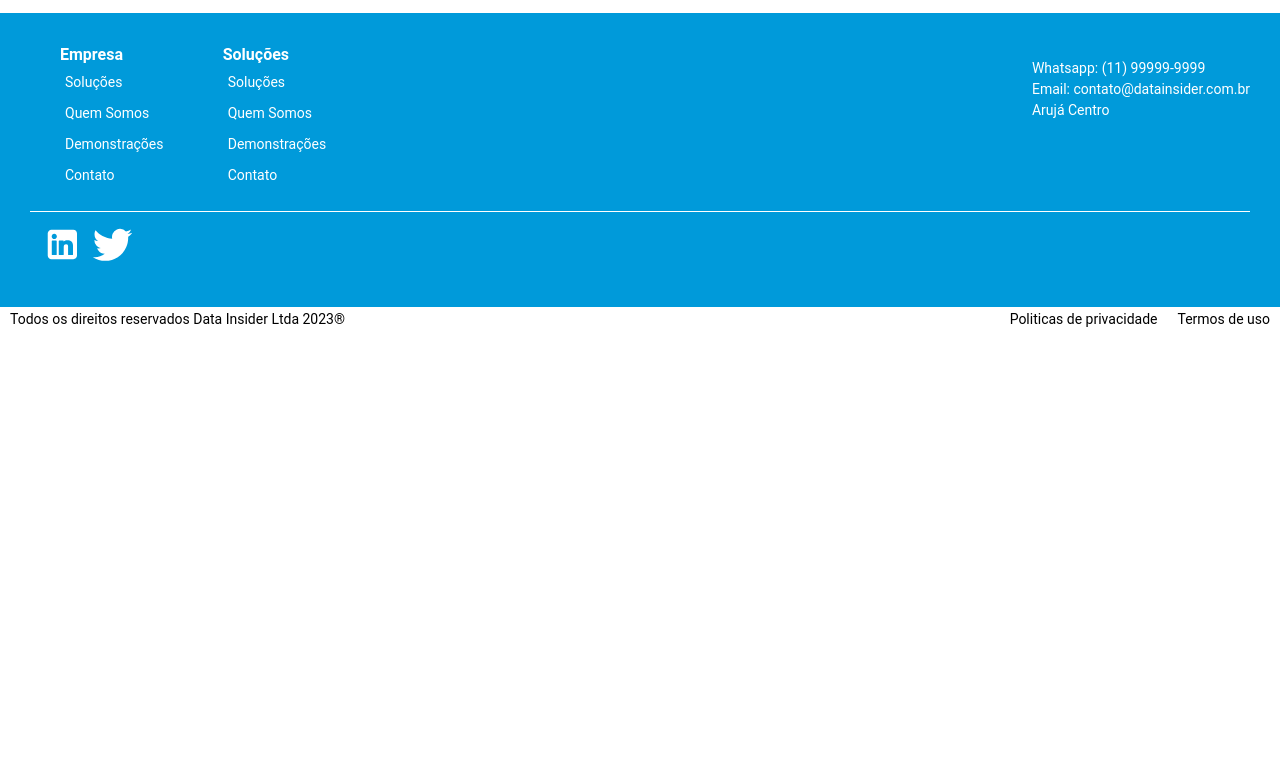
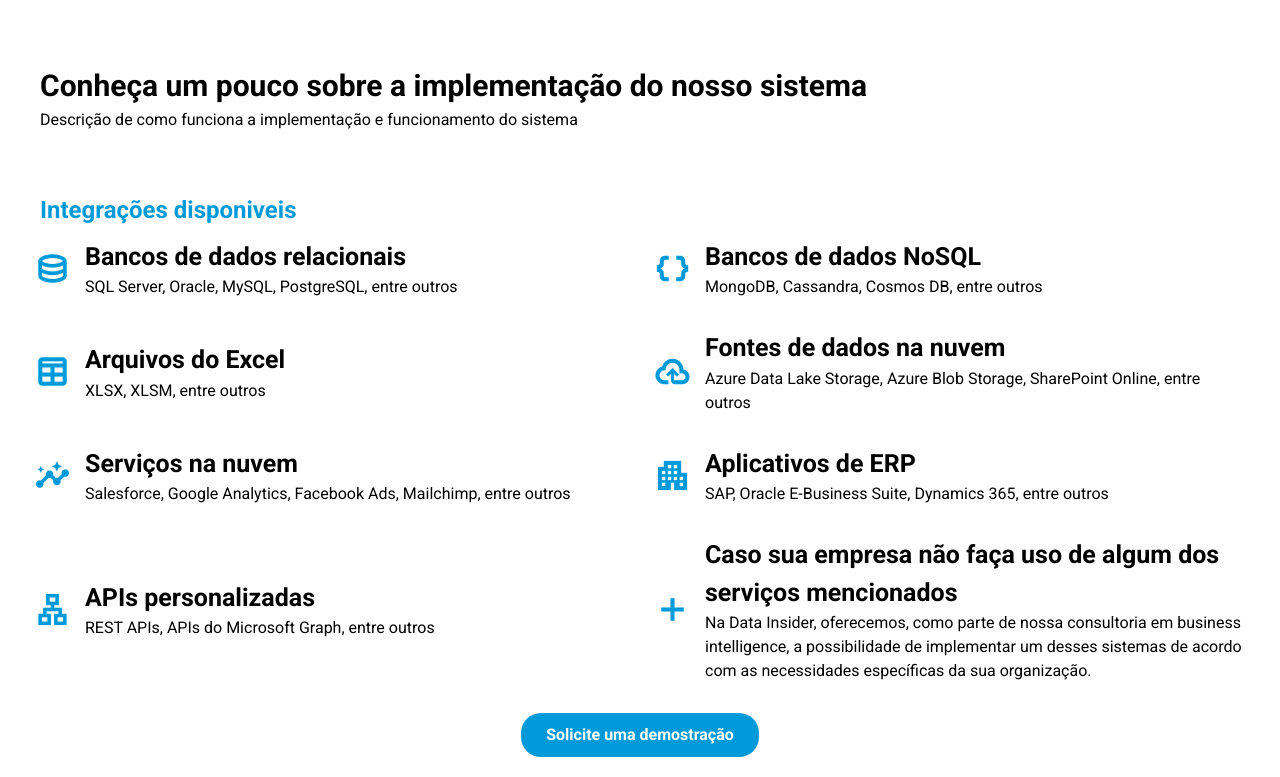
Before and after one commit to nathanzd/data-insider, a Next.js app: page /solutions in a window 1280 px wide. Shown: the part 1083-1860 px from the top of the page. Before the commit the page ends 1415 px from the top, so only its background shows below. Built offline with nearby package versions, Linux system fonts and the light colour scheme.

Commit message:
feat: add Integrations

```diff
--- a/src/components/GridListSolutions/GridListSolutions.module.css
+++ b/src/components/GridListSolutions/GridListSolutions.module.css
@@ -25,6 +25,7 @@
 }
 .GridListSolutionsItemList ul li{
     list-style:inside;
+
     margin-left: 5px;
     font-size: 16px;
 }
--- /dev/null
+++ b/src/components/ImplementationExplanationComponent/ImplementationExplanationComponent.js
@@ -0,0 +1,141 @@
+import React from 'react'
+import styles from './ImplementationExplanationComponent.module.css'
+
+const ImplementationExplanationComponent = () => {
+  return (
+    <div>
+        <div className={styles.ImplementationExplanationComponentWrapper}>
+            <div className={styles.ImplementationExplanationComponent}>
+                <div style={{margin:'20px 20px'}}>
+                    <div className={styles.ImplementationTitle}>
+                        <h1 style={{fontSize:'30px',fontWeight:'bold'}}>Conheça um pouco sobre a implementação do nosso sistema</h1>
+                    </div>
+                    <div className={styles.ImplementationSubtitle}>
+                        <p>
+                            Descrição de como funciona a implementação e funcionamento do sistema
+                        </p>
+                    </div>
+                    <div className={styles.ImplementationTitle}>
+                        <h1 style={{fontSize:'24px',fontWeight:'bold',color:'#009ADA',marginTop:'60px',marginBottom:'-25px'}}>Integrações disponiveis</h1>
+                    </div>
+                </div>
+                <div className={styles.ImplementationIntegrations}>
+
+                    <div className={styles.WhydatainsiderGrid}>
+
+                        <div className={styles.WhydatainsiderGridItem}>
+                            <div className={styles.WhydatainsiderGridItemIcon}>
+                                <span class="material-symbols-outlined">
+                                    database
+                                </span>
+                            </div>
+                            <div className={styles.WhydatainsiderGridItemContent}>
+                                <h1 className={styles.WhydatainsiderGridItemTitle}>Bancos de dados relacionais</h1>
+                                <p className={styles.WhydatainsiderGridItemText}>SQL Server, Oracle, MySQL, PostgreSQL, entre outros</p>
+                            </div>
+                        </div>
+
+                        <div className={styles.WhydatainsiderGridItem}>
+                            <div className={styles.WhydatainsiderGridItemIcon}>
+                                <span class="material-symbols-outlined">
+                                    data_object
+                                </span>
+                            </div>
+                            <div className={styles.WhydatainsiderGridItemContent}>
+                                <h1 className={styles.WhydatainsiderGridItemTitle}>Bancos de dados NoSQL</h1>
+                                <p className={styles.WhydatainsiderGridItemText}>MongoDB, Cassandra, Cosmos DB, entre outros</p>
+                            </div>
+                        </div>
+
+                        <div className={styles.WhydatainsiderGridItem}>
+                            <div className={styles.WhydatainsiderGridItemIcon}>
+                                <span class="material-symbols-outlined">
+                                    table
+                                </span>
+                            </div>
+                            <div className={styles.WhydatainsiderGridItemContent}>
+                                <h1 className={styles.WhydatainsiderGridItemTitle}>Arquivos do Excel</h1>
+                                <p className={styles.WhydatainsiderGridItemText}>XLSX, XLSM, entre outros</p>
+                            </div>
+                        </div>
+
+                        <div className={styles.WhydatainsiderGridItem}>
+                            <div className={styles.WhydatainsiderGridItemIcon}>
+                                <span class="material-symbols-outlined">
+                                    backup
+                                </span>
+                            </div>
+                            <div className={styles.WhydatainsiderGridItemContent}>
+                                <h1 className={styles.WhydatainsiderGridItemTitle}>Fontes de dados na nuvem </h1>
+                                <p className={styles.WhydatainsiderGridItemText}>Azure Data Lake Storage, Azure Blob Storage, SharePoint Online, entre outros</p>
+                            </div>
+                        </div>
+
+                        <div className={styles.WhydatainsiderGridItem}>
+                            <div className={styles.WhydatainsiderGridItemIcon}>
+                                <span class="material-symbols-outlined">
+                                    insights
+                                </span>
+                            </div>
+                            <div className={styles.WhydatainsiderGridItemContent}>
+                                <h1 className={styles.WhydatainsiderGridItemTitle}>Serviços na nuvem</h1>
+                                <p className={styles.WhydatainsiderGridItemText}>Salesforce, Google Analytics, Facebook Ads, Mailchimp, entre outros</p>
+                            </div>
+                        </div>
+
+                        <div className={styles.WhydatainsiderGridItem}>
+                            <div className={styles.WhydatainsiderGridItemIcon}>
+                                <span class="material-symbols-outlined">
+                                    apartment
+                                </span>
+                            </div>
+                            <div className={styles.WhydatainsiderGridItemContent}>
+                                <h1 className={styles.WhydatainsiderGridItemTitle}>Aplicativos de ERP</h1>
+                                <p className={styles.WhydatainsiderGridItemText}>SAP, Oracle E-Business Suite, Dynamics 365, entre outros</p>
+                            </div>
+                        </div>
+
+                        <div className={styles.WhydatainsiderGridItem}>
+                            <div className={styles.WhydatainsiderGridItemIcon}>
+                                <span class="material-symbols-outlined">
+                                    lan
+                                </span>
+                            </div>
+                            <div className={styles.WhydatainsiderGridItemContent}>
+                                <h1 className={styles.WhydatainsiderGridItemTitle}>APIs personalizadas</h1>
+                                <p className={styles.WhydatainsiderGridItemText}>REST APIs, APIs do Microsoft Graph, entre outros</p>
+                            </div>
+                        </div>
+
+                        <div className={styles.WhydatainsiderGridItem}>
+                            <div className={styles.WhydatainsiderGridItemIcon}>
+                                <span class="material-symbols-outlined">
+                                    add
+                                </span>
+                            </div>
+                            <div className={styles.WhydatainsiderGridItemContent}>
+                                <h1 className={styles.WhydatainsiderGridItemTitle}>Caso sua empresa não faça uso de algum dos serviços mencionados</h1>
+                                <p className={styles.WhydatainsiderGridItemText}> Na Data Insider, oferecemos, como parte de nossa consultoria em business intelligence,
+                         a possibilidade de implementar um desses sistemas de acordo com as necessidades
+                          específicas da sua organização.</p>
+                            </div>
+                        </div>
+
+
+                    </div>
+
+
+
+
+
+                    <div className={styles.TextAndImageButtonWrapper}>
+                        <a href='/contato'><button className={styles.TextAndImageButton}>Solicite uma demostração</button></a>
+                    </div>
+                </div>
+            </div>
+        </div>
+    </div>
+  )
+}
+
+export default ImplementationExplanationComponent
--- /dev/null
+++ b/src/components/ImplementationExplanationComponent/ImplementationExplanationComponent.module.css
@@ -0,0 +1,73 @@
+.WhydatainsiderWrapper{
+    display: flex;
+    justify-content: center;
+    align-items: center;
+    padding: 30px;
+    padding-top:100px;
+    margin-bottom: 60px;
+}
+.WhydatainsiderText{
+    font-size: 30px;
+    font-weight: bold;
+    text-align: center;
+    margin-bottom: 30px;
+}
+.WhydatainsiderGrid{
+    display: grid;
+    align-items: center;
+    justify-content: center;
+    grid-template-columns: 1fr 1fr;
+
+}
+.WhydatainsiderGridItem{
+    display: flex;
+    padding: 15px;
+}
+
+.WhydatainsiderGridItemIcon{
+    display: flex;
+    justify-content: center;
+    align-items: center;
+}
+.WhydatainsiderGridItemIcon span{
+    font-size: 35px;
+    font-weight: bold;
+    color: #009ADA;
+}
+.WhydatainsiderGridItemContent{
+    margin-left: 15px;
+}
+.WhydatainsiderGridItemContent h1{
+    font-size: 25px;
+    font-weight: bold;
+}
+@media (max-width: 707px) {
+    .WhydatainsiderGrid{
+        grid-template-columns: 1fr;
+    }
+  }
+
+  .TextAndImageButtonWrapper{
+    display: flex;
+    justify-content: center;
+}
+.TextAndImageButton{
+    font-weight: bold;
+    margin: 15px 15px;
+    color: white;
+    background-color:#009ADA ;
+    padding: 10px 25px;
+    border: none;
+    border-radius: 20px;
+    transition: all ease 0.4s;
+}
+.TextAndImageButton:hover{
+    transition: all ease 0.4s;
+    background-color: transparent;
+    color: #009ADA;
+
+}
+
+.ImplementationExplanationComponentWrapper{
+    margin: 50px 20px;
+}
--- a/src/components/Whydatainsider/Whydatainsider.js
+++ b/src/components/Whydatainsider/Whydatainsider.js
@@ -58,7 +58,7 @@ const Whydatainsider = () => {
                 </div>
 
             </div>
-            <div className={styles.TextAndImageButtonWrapper}>
+            <div >
                 <a href='/contato'><button className={styles.TextAndImageButton}>Solicite uma demostração</button></a>
             </div>
         </div>
--- a/src/components/headerPower/headerPower.js
+++ b/src/components/headerPower/headerPower.js
@@ -1,6 +1,7 @@
 import logotipo from '../../img/logotipo.png'
 import { useState } from 'react'
 import styles from '@/components/headerPower/headerPower.module.css'
+import Dependences from '../dependences/dependences'
 
 const HeaderPower = () => {
   const [menu,setMenu]=useState(0)
@@ -20,6 +21,7 @@ const HeaderPower = () => {
 
   return (
     <header className={styles.headerPower}>
+      <Dependences/>
       <div className={styles.headerPowerWrapper}>
         <div className={styles.headerLogoWrapper}>
           <a href='/'><img className={styles.headerLogo} src={logotipo.src} alt='logotipo'/></a>
--- a/src/pages/solutions.tsx
+++ b/src/pages/solutions.tsx
@@ -4,6 +4,7 @@ import HeaderPower from "@/components/headerPower/headerPower"
 import RodapePower from "@/components/rodapePower/RodapePower"
 import IlustrationImage from "@/img/ilustrationtforsolutions.png"
 import GridListSolutions from '../components/GridListSolutions/GridListSolutions'
+import ImplementationExplanationComponent from '../components/ImplementationExplanationComponent/ImplementationExplanationComponent'
 
 export default function Solutions() {
     return (
@@ -13,6 +14,7 @@ export default function Solutions() {
 
       <TextAndImage text={TextForTextAndImage} image={IlustrationImage.src}/>
       <GridListSolutions/>
+      <ImplementationExplanationComponent/>
       <RodapePower/>
       </main>
     )
```
